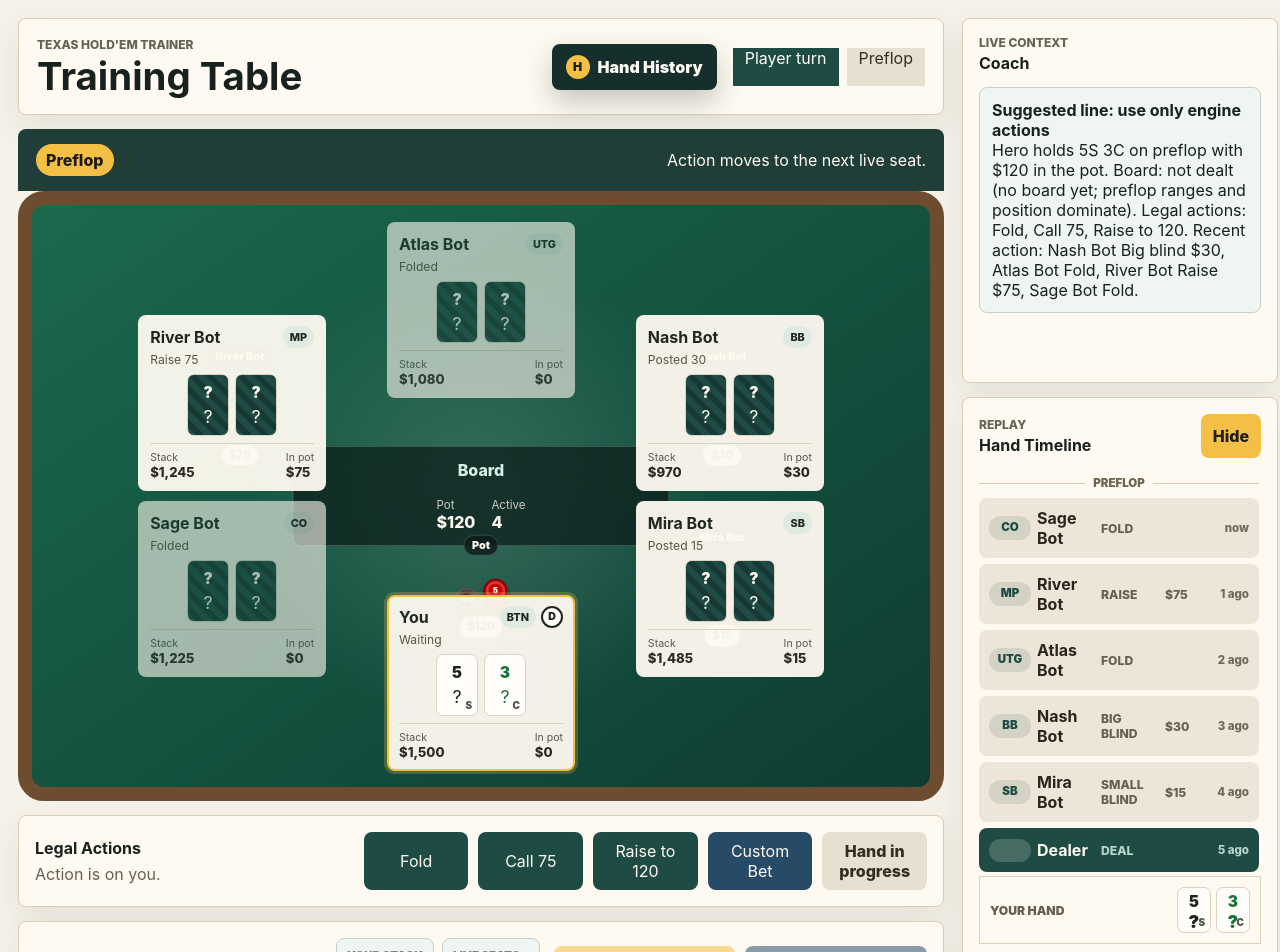
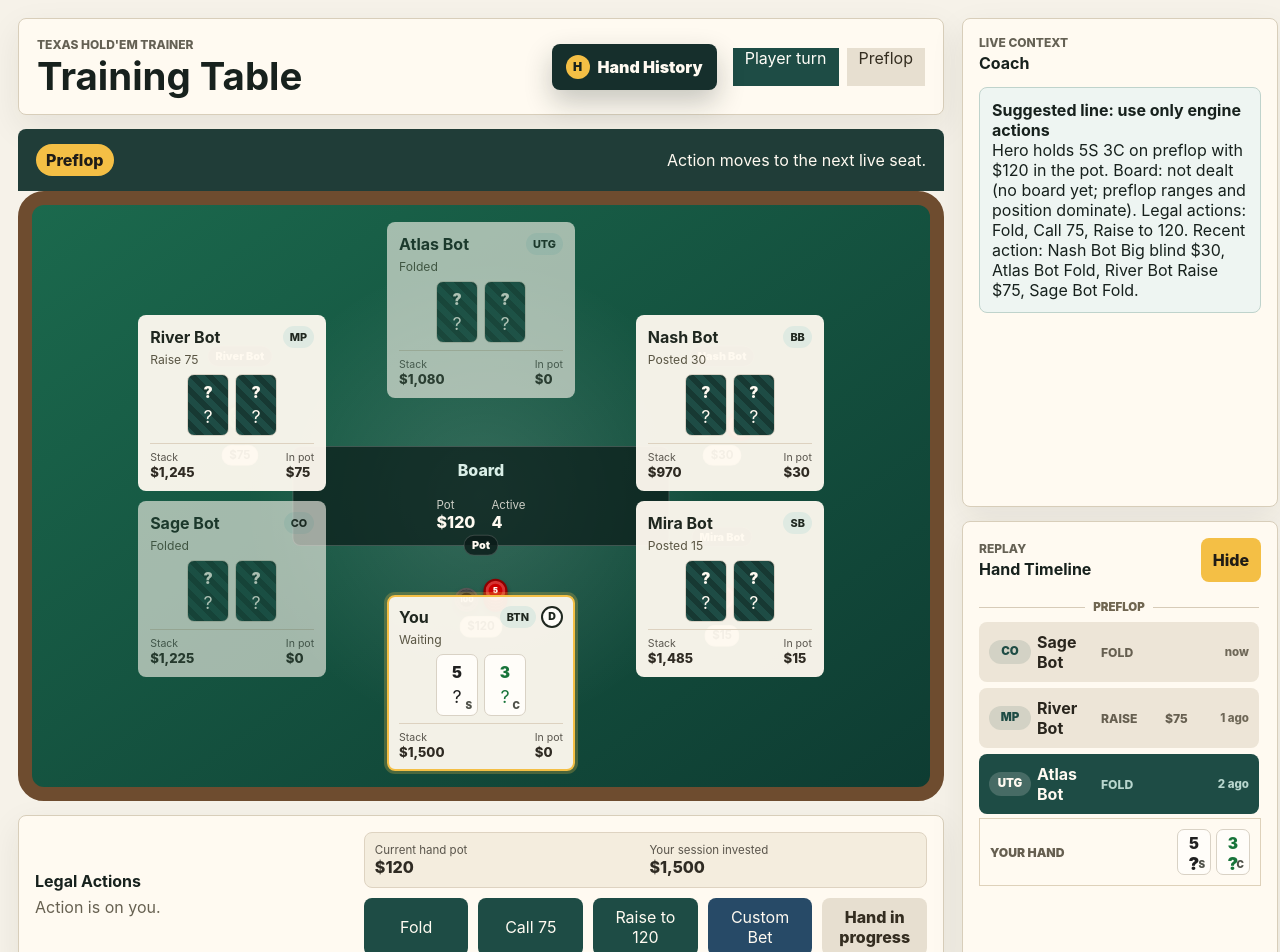
Before and after one commit to decraemerdevon-sudo/PokerDemo, a React (Vite) app: page / in a window 1280 px wide. Shown: the top 952 px of the page. Built offline with nearby package versions, Linux system fonts and the light colour scheme.

Commit message:
Rebase betting semantics on latest main

```diff
--- a/src/App.tsx
+++ b/src/App.tsx
@@ -47,6 +47,9 @@ type RecoveryNotice = {
   tone: 'info' | 'warning';
   message: string;
 };
+
+const HERO_INITIAL_BUY_IN = 1500;
+const HIDDEN_REPLAY_ACTION_TYPES = new Set<HandEvent['actionType']>(['deal', 'small-blind', 'big-blind']);
 
 const CHIP_DENOMINATIONS: ChipDenomination[] = [
   { value: 1000, color: '#FFD700', borderColor: '#B8860B', label: '1K' },
@@ -194,7 +197,7 @@ function SeatView({ seat, street, reveal, positionLabel, isButton, style }: { se
       </div>
       <dl className="seat-money">
         <div><dt>Stack</dt><dd>{formatMoney(seat.stack)}</dd></div>
-        <div><dt>In pot</dt><dd>{formatMoney(seat.contribution)}</dd></div>
+        <div><dt>In pot</dt><dd>{formatMoney(seat.streetContribution)}</dd></div>
       </dl>
     </article>
   );
@@ -215,6 +218,10 @@ function streetDividerLabel(event: HandEvent) {
   return `${event.street} - ${dealt}`;
 }
 
+function isUserFacingReplayEvent(event: HandEvent) {
+  return !HIDDEN_REPLAY_ACTION_TYPES.has(event.actionType);
+}
+
 function ActionFeed({ events, selectedEvent, onSelect, onKeyDown }: {
   events: HandEvent[];
   selectedEvent: number;
@@ -226,7 +233,9 @@ function ActionFeed({ events, selectedEvent, onSelect, onKeyDown }: {
 
   return (
     <div aria-label="Current hand action feed" className="timeline action-feed" onKeyDown={onKeyDown} role="listbox" tabIndex={0}>
-      {feedEvents.map(({ event, index }) => {
+      {feedEvents.length === 0 ? (
+        <p className="timeline-empty">Player decisions will appear here once action starts.</p>
+      ) : feedEvents.map(({ event, index }) => {
         const showStreetDivider = event.street !== previousStreet;
         previousStreet = event.street;
         return (
@@ -461,12 +470,14 @@ function App() {
     const max = customBetAction.max ?? hero.streetContribution + hero.stack;
     return { min, max };
   }, [customBetAction, hero.stack, hero.streetContribution, state.bigBlind]);
+  const replayEvents = useMemo(() => state.events.filter(isUserFacingReplayEvent), [state.events]);
   const activePlayers = state.seats.filter((seat) => seat.status === 'active' || seat.status === 'all-in');
   const occupiedSeatIndices = state.seats.map((seat) => seat.seatIndex);
   const isHeroTurn = state.currentSeatId === hero.id && state.stage === 'awaiting-action';
   const modeLabel = state.stage === 'hand-complete' ? 'Showdown' : activeSeat?.isHero ? 'Player turn' : activeSeat ? 'Bot action' : 'Resolving';
   const sessionStats = useMemo(() => state.seats.map((seat) => calculateSessionStats(seat.id, sessionHistory, state.bigBlind)), [sessionHistory, state.seats, state.bigBlind]);
   const coachAdvice = useMemo(() => buildCoachAdvice(state), [state]);
+  const heroSessionInvested = HERO_INITIAL_BUY_IN;
 
   useEffect(() => {
     const last = state.events[state.events.length - 1];
@@ -495,8 +506,8 @@ function App() {
   }, [activeSeat, state.stage]);
 
   useEffect(() => {
-    setSelectedEvent((current) => Math.min(current, state.events.length - 1));
-  }, [state.events.length]);
+    setSelectedEvent((current) => Math.max(0, Math.min(current, replayEvents.length - 1)));
+  }, [replayEvents.length]);
 
   useEffect(() => {
     if (state.stage !== 'hand-complete') return;
@@ -631,7 +642,8 @@ function App() {
 
   const handleTimelineKey = (event: KeyboardEvent<HTMLDivElement>) => {
     if (!historyVisible) return;
-    if (event.key === 'ArrowRight' || event.key === 'ArrowDown') { event.preventDefault(); setSelectedEvent((current) => Math.min(state.events.length - 1, current + 1)); }
+    if (replayEvents.length === 0) return;
+    if (event.key === 'ArrowRight' || event.key === 'ArrowDown') { event.preventDefault(); setSelectedEvent((current) => Math.min(replayEvents.length - 1, current + 1)); }
     if (event.key === 'ArrowLeft' || event.key === 'ArrowUp') { event.preventDefault(); setSelectedEvent((current) => Math.max(0, current - 1)); }
   };
 
@@ -684,6 +696,10 @@ function App() {
         <section className="action-panel" aria-labelledby="actions-title">
           <div><h2 id="actions-title">Legal Actions</h2><p aria-live="polite">{activeSeat?.isHero ? 'Action is on you.' : activeSeat ? `${activeSeat.name} is resolving a legal engine action.` : state.message}</p></div>
           <div className="betting-controls" ref={customBetRef}>
+            <dl className="session-investment" aria-label="Session investment">
+              <div><dt>Current hand pot</dt><dd>{formatMoney(pot)}</dd></div>
+              <div><dt>Your session invested</dt><dd>{formatMoney(heroSessionInvested)}</dd></div>
+            </dl>
             {customBet.isOpen && customBetLimits && (
               <div className="custom-bet-panel" role="dialog" aria-labelledby="custom-bet-title">
                 <div className="custom-bet-heading">
@@ -759,7 +775,7 @@ function App() {
           {historyVisible ? (
             <>
               <ActionFeed
-                events={state.events}
+                events={replayEvents}
                 onKeyDown={handleTimelineKey}
                 onSelect={(index) => { setSelectedEvent(index); setMode('review'); }}
                 selectedEvent={selectedEvent}
--- a/src/styles.css
+++ b/src/styles.css
@@ -600,6 +600,26 @@ dd {
   position: relative;
 }
 
+.session-investment {
+  background: #f4edde;
+  border: 1px solid #ded3c1;
+  border-radius: 8px;
+  color: #2f2b23;
+  display: grid;
+  gap: 8px;
+  grid-template-columns: repeat(2, minmax(0, 1fr));
+  margin: 0;
+  padding: 10px;
+}
+
+.session-investment div {
+  min-width: 0;
+}
+
+.session-investment dd {
+  overflow-wrap: anywhere;
+}
+
 .primary-action,
 .ghost-action,
 .auto-hand-status,
@@ -823,6 +843,16 @@ dd {
   gap: 4px;
   padding: 10px;
   text-align: left;
+}
+
+.timeline-empty {
+  background: #ede5d7;
+  border-radius: 8px;
+  color: #676151;
+  font-size: 0.88rem;
+  font-weight: 750;
+  margin: 0;
+  padding: 12px;
 }
 
 .action-feed {
@@ -1291,6 +1321,7 @@ dd {
   }
 
   .action-grid,
+  .session-investment,
   .rebuy-actions,
   .side-rail {
     grid-template-columns: 1fr;
```
